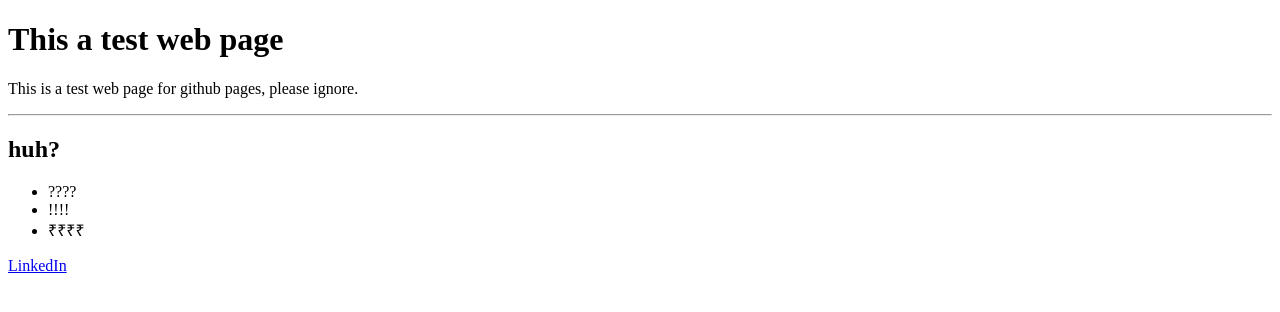
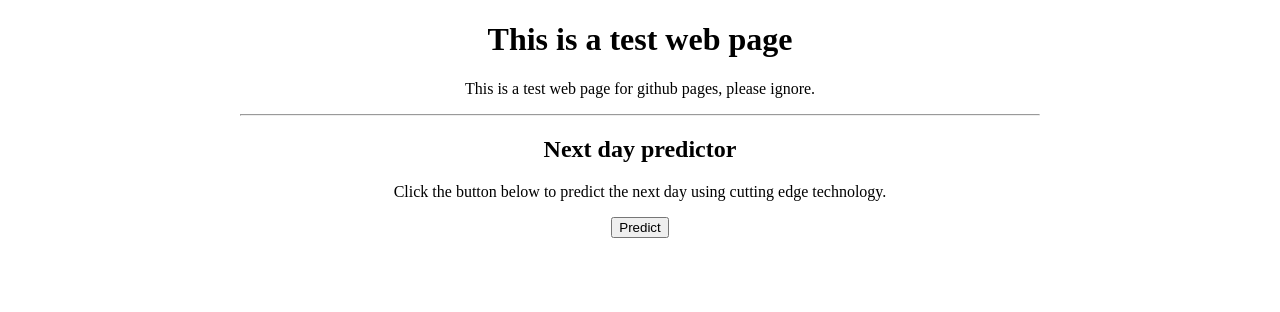
Before and after one commit to itsme-Aditya/test-site, a plain HTML site: page index.html in a window 1280 px wide. Drawn offline with Linux system fonts and the light colour scheme.

Commit message:
Enhance index.html
Added a container for styling and a prediction feature.

```diff
--- a/index.html
+++ b/index.html
@@ -4,23 +4,42 @@
     <meta charset="UTF-8">
     <meta name="viewport" content="width=device-width, initial-scale=1.0">
     <title>Home</title>
+    <style>
+    .container {
+        max-width: 800px;
+        text-align: center;
+        margin: auto;
+    }
+</style>
 </head>
 <body>
-    <h1>This a test web page</h1>
+    <div class = "container">
+        <h1>This is a test web page</h1>
 
-    <p>
-        This is a test web page for github pages, please ignore.
-    </p>
+        <p>This is a test web page for github pages, please ignore.</p>
 
-    <hr>
+        <hr>
 
-    <h2>huh?</h2>
-    <ul>
-        <li>????</li>
-        <li>!!!!</li>
-        <li>₹₹₹₹</li>
-    </ul>
+        <h2>Next day predictor</h2>
 
-    <a href = "https://www.linkedin.com/in/its-me-aditya-singh" target="_blank">LinkedIn</a>
+        <p>Click the button below to predict the next day using cutting edge technology.</p>
+
+        <button onclick = "predict()">Predict</button>
+
+        <p id = "result"></p>
+    </div>
+
+    <script>
+        function predict() {
+            const days = ["Sunday", "Monday", "Tuesday", "Wednesday", "Thursday", "Friday", "Saturday"];
+            const today = new Date().getDay();
+            const tomorrow = days[(today + 1) % 7];
+            console.log("Today: " + today + "\nTomorrow:" + tomorrow)
+            document.getElementById("result").textContent = "Calculating...";
+            setTimeout(() => {
+                document.getElementById("result").textContent = "After extensive calculations, the next day will be: " + tomorrow;
+            }, 2000);
+        }
+    </script>
 </body>
 </html>
```
